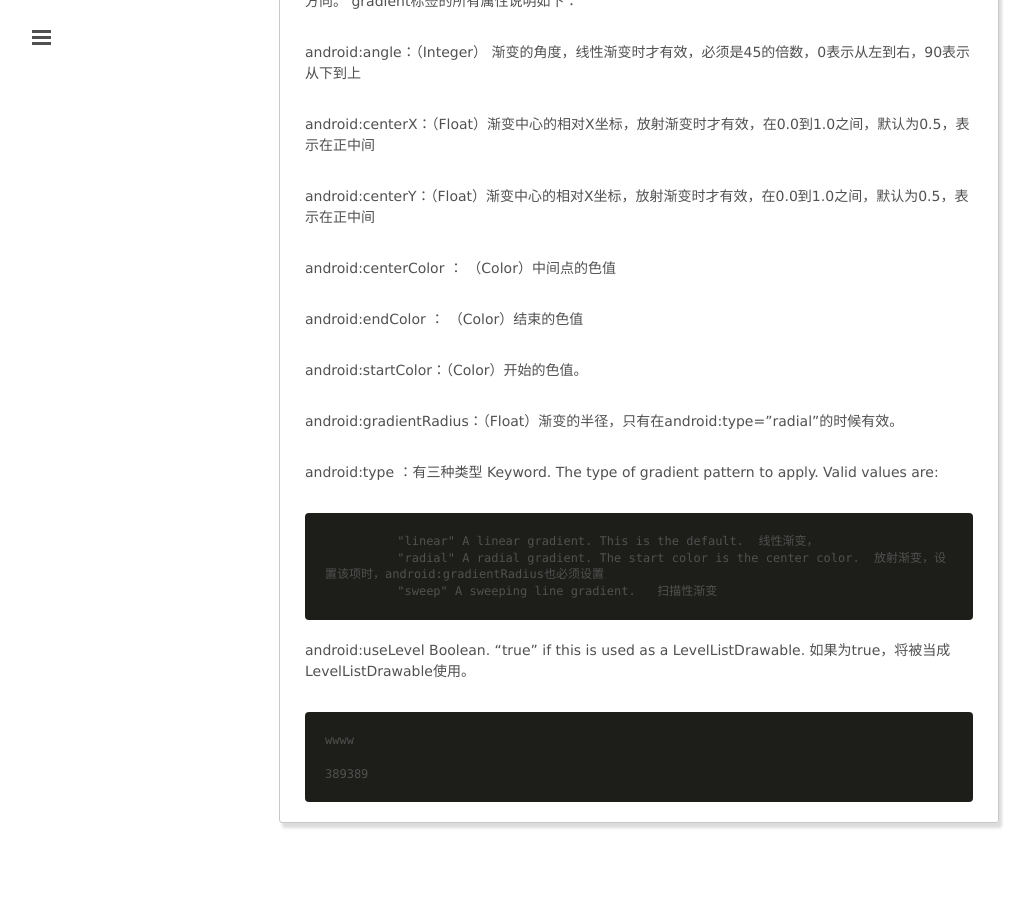
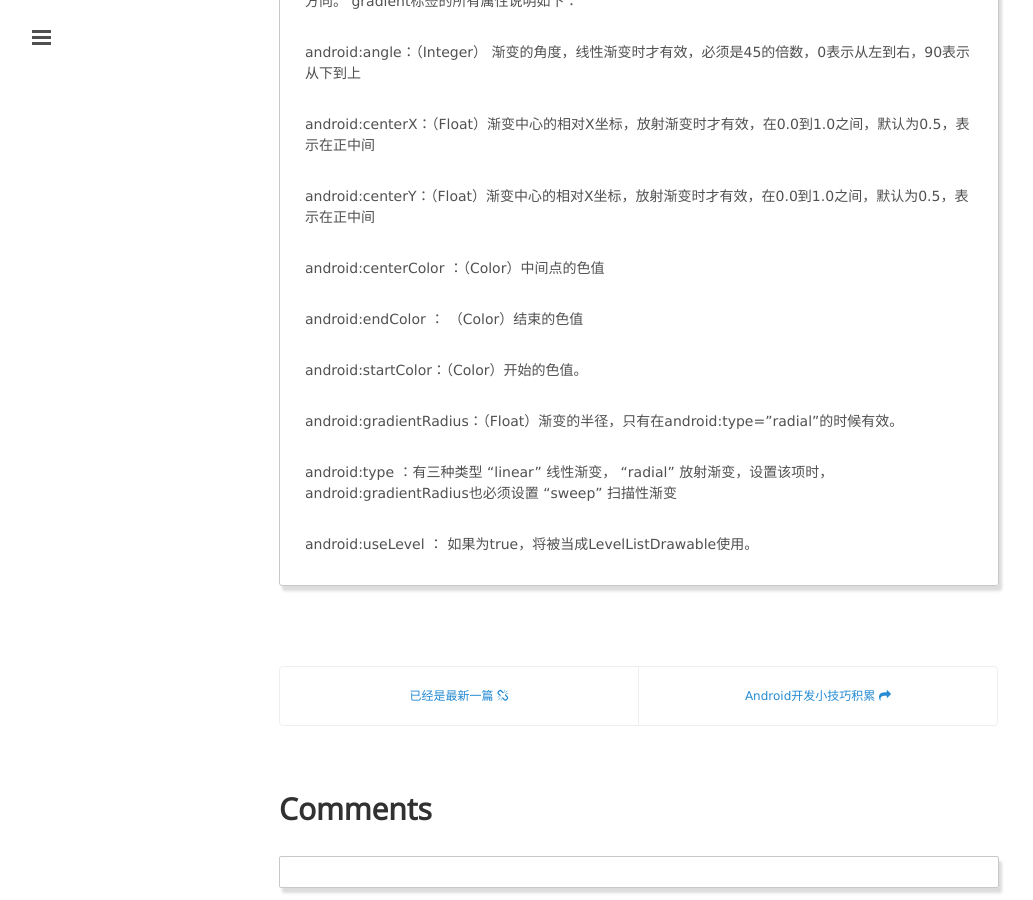
Before and after one commit to mxn21/mxn21.github.io, a Jekyll site: the page built from _posts/2015-12-23-GradientDrawable.md, in a window 1280 px wide and 900 px high, scrolled down 1420 px. Shown: the whole window, without its empty margins (1-1034 px from the left). Built offline with Jekyll 4.4.1, drawn with Linux system fonts in a browser that asks for light colours; Markdown is read by kramdown in place of the engine named in the settings; comment, search, counter and statistics services are not loaded.

Commit message:
23432423

```diff
--- a/_posts/2015-12-23-GradientDrawable.md
+++ b/_posts/2015-12-23-GradientDrawable.md
@@ -71,7 +71,7 @@
 
 android:centerY：（Float）渐变中心的相对X坐标，放射渐变时才有效，在0.0到1.0之间，默认为0.5，表示在正中间
 
-android:centerColor ： （Color）中间点的色值
+android:centerColor ：（Color）中间点的色值
 
 android:endColor ： （Color）结束的色值
 
@@ -80,19 +80,8 @@
 android:gradientRadius：（Float）渐变的半径，只有在android:type="radial"的时候有效。
 
 android:type ：有三种类型
-              Keyword.
-              The type of gradient pattern to apply. Valid values are:
+              "linear" 线性渐变，
+              "radial" 放射渐变，设置该项时，android:gradientRadius也必须设置
+              "sweep"  扫描性渐变
 
-              "linear" A linear gradient. This is the default.  线性渐变，
-              "radial" A radial gradient. The start color is the center color.  放射渐变，设置该项时，android:gradientRadius也必须设置
-              "sweep" A sweeping line gradient.   扫描性渐变
-
-
-android:useLevel
-    Boolean.
-    "true" if this is used as a LevelListDrawable.
-    如果为true，将被当成LevelListDrawable使用。
-
-    wwww
-
-    389389
+android:useLevel ： 如果为true，将被当成LevelListDrawable使用。
```
